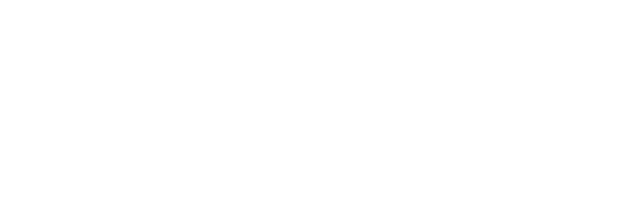
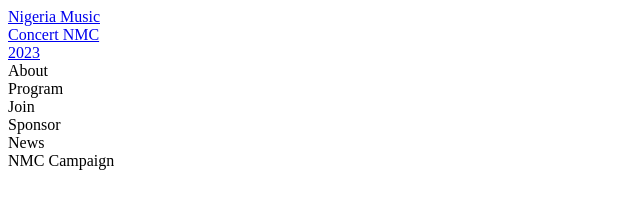
Before and after one commit to fauziyahzeeyah/First-Capstone-project, a plain HTML site: page index.html in a window 1280 px wide. Shown: the whole page, without its empty margins (0-640 px from the left). Drawn offline with Linux system fonts and the light colour scheme.

Commit message:
Add header

```diff
--- a/index.html
+++ b/index.html
@@ -8,6 +8,18 @@
     <link rel="icon" type="image/x-icon" href="https://img.freepik.com/premium-vector/retro-microphone-vintage-background-poster_606304-137.jpg?w=2000">
 </head>
 <body>
-
+    <header>
+        <div class="header-logo"><a href="index.html">Nigeria Music<br>Concert NMC<br>2023</a></div>
+        <nav>
+          <div class="header-menu-button" id="hamburger">
+            <div>About</div>
+            <div>Program</div>
+            <div>Join</div>
+            <div>Sponsor</div>
+            <div>News</div>
+            <div>NMC Campaign</div>
+          </div>
+        </nav>
+    </header>
 </body>
 </html>
```
